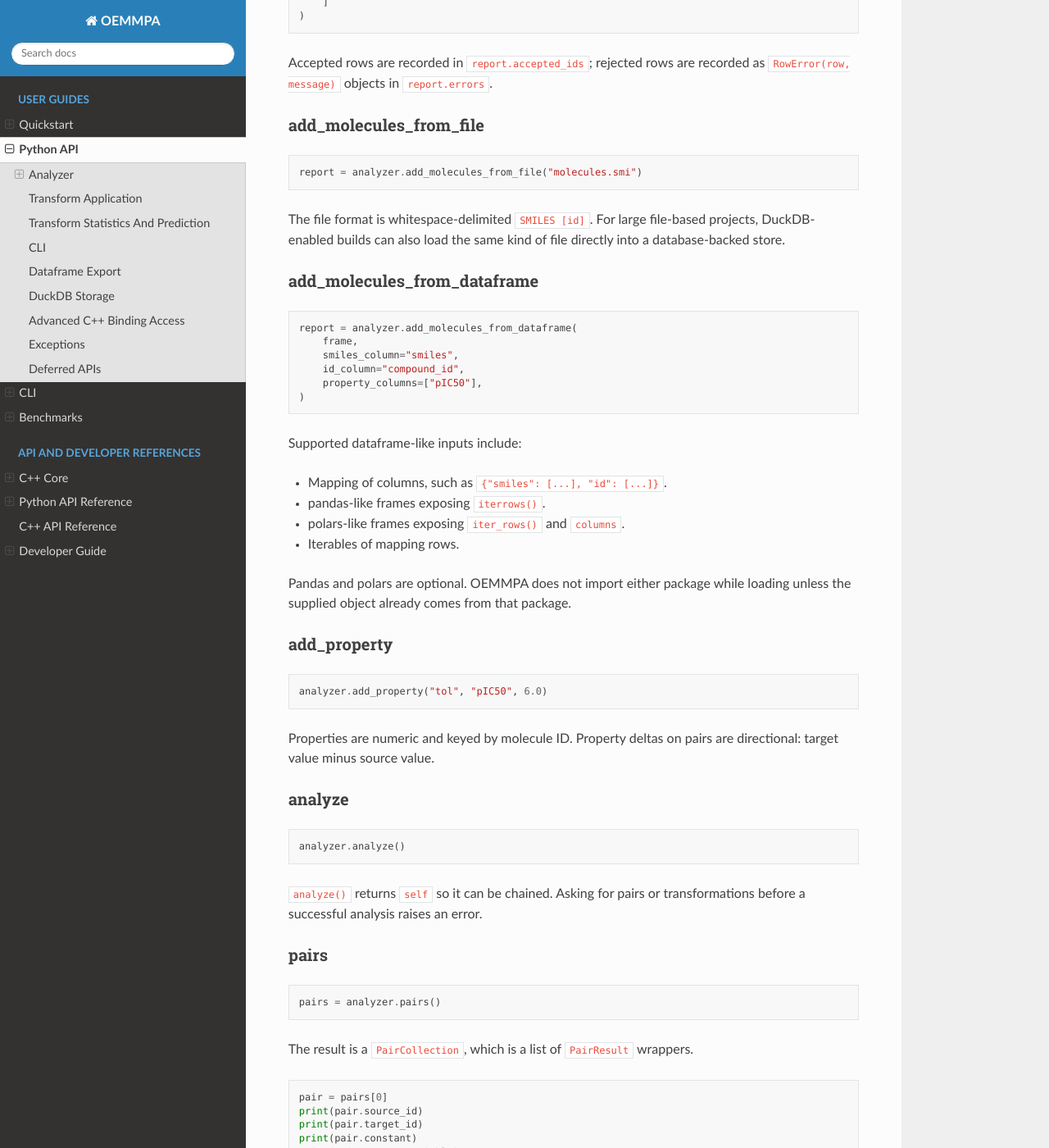
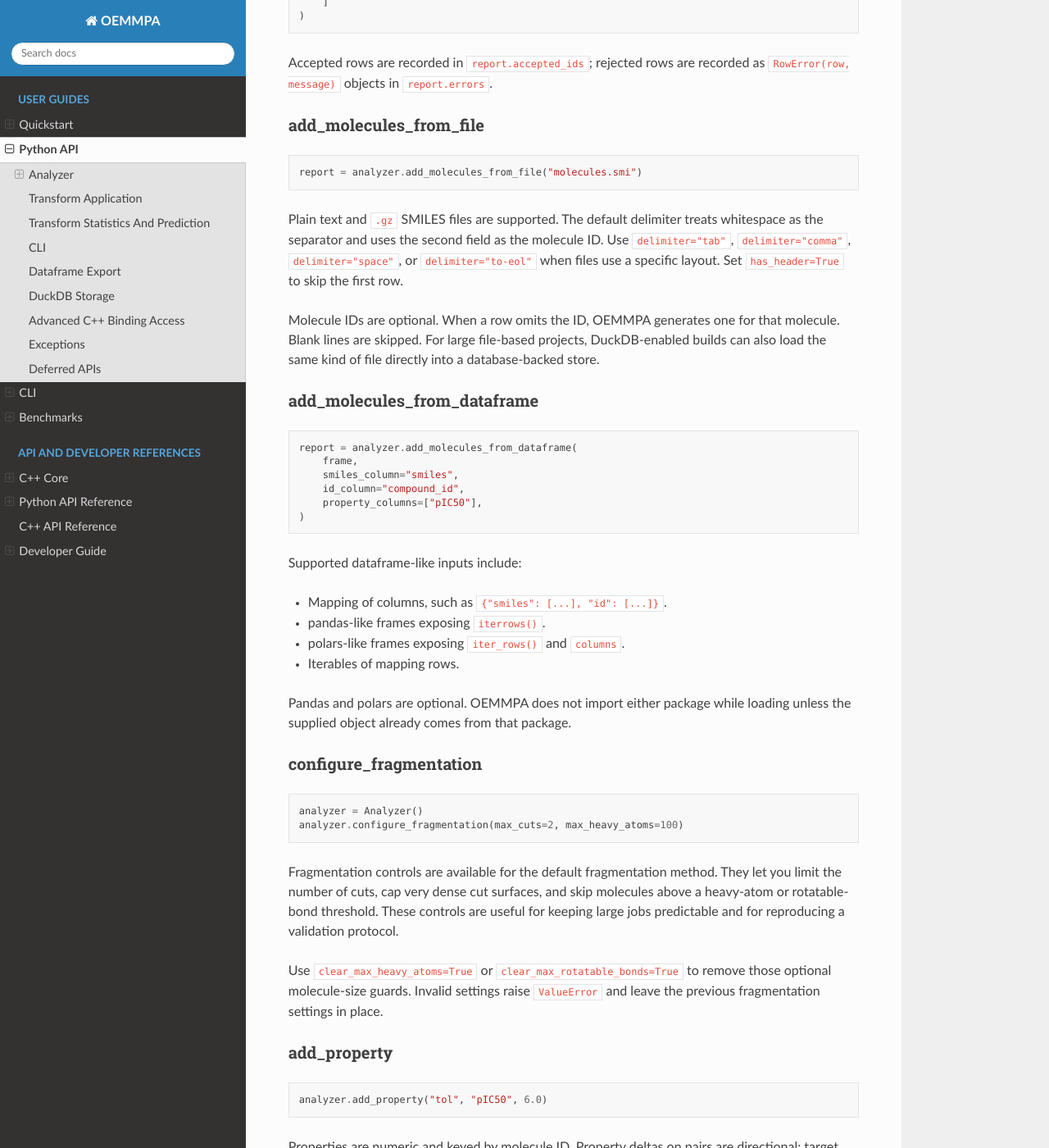
Before and after one commit to scott-arne/oemmpa, a Sphinx documentation site: the page built from docs/python-api.md, in a window 1280 px wide and 1400 px high, scrolled down 1009 px. Shown: the whole window at 82% size. Built offline with Sphinx 7.4.7 and the Read the Docs theme 3.1.0, drawn with Linux system fonts in a browser that asks for light colours; pages that are not in the unit, such as notebooks, are missing from menus; the version number is read from the project's files by our own code.

Commit message:
docs: describe phase8 fragmentation parity controls

````diff
--- a/docs/python-api.md
+++ b/docs/python-api.md
@@ -52,9 +52,16 @@ as `RowError(row, message)` objects in `report.errors`.
 report = analyzer.add_molecules_from_file("molecules.smi")
 ```
 
-The file format is whitespace-delimited `SMILES [id]`. For large file-based
-projects, DuckDB-enabled builds can also load the same kind of file directly
-into a database-backed store.
+Plain text and `.gz` SMILES files are supported. The default delimiter treats
+whitespace as the separator and uses the second field as the molecule ID. Use
+`delimiter="tab"`, `delimiter="comma"`, `delimiter="space"`, or
+`delimiter="to-eol"` when files use a specific layout. Set `has_header=True`
+to skip the first row.
+
+Molecule IDs are optional. When a row omits the ID, OEMMPA generates one for
+that molecule. Blank lines are skipped. For large file-based projects,
+DuckDB-enabled builds can also load the same kind of file directly into a
+database-backed store.
 
 ### add_molecules_from_dataframe
 
@@ -76,6 +83,23 @@ Supported dataframe-like inputs include:
 
 Pandas and polars are optional. OEMMPA does not import either package while
 loading unless the supplied object already comes from that package.
+
+### configure_fragmentation
+
+```python
+analyzer = Analyzer()
+analyzer.configure_fragmentation(max_cuts=2, max_heavy_atoms=100)
+```
+
+Fragmentation controls are available for the default fragmentation method.
+They let you limit the number of cuts, cap very dense cut surfaces, and skip
+molecules above a heavy-atom or rotatable-bond threshold. These controls are
+useful for keeping large jobs predictable and for reproducing a validation
+protocol.
+
+Use `clear_max_heavy_atoms=True` or `clear_max_rotatable_bonds=True` to remove
+those optional molecule-size guards. Invalid settings raise `ValueError` and
+leave the previous fragmentation settings in place.
 
 ### add_property
 
````
Also changed, not shown: docs/cpp-core.md (+5 -0 lines), docs/quickstart.md (+8 -0 lines), 1 other file.
